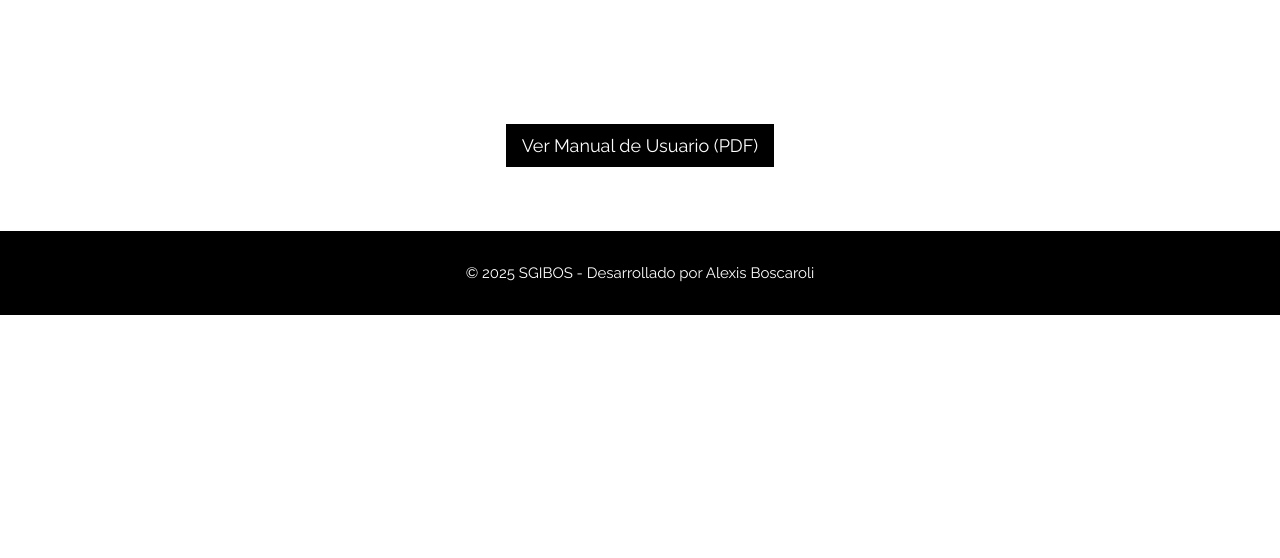
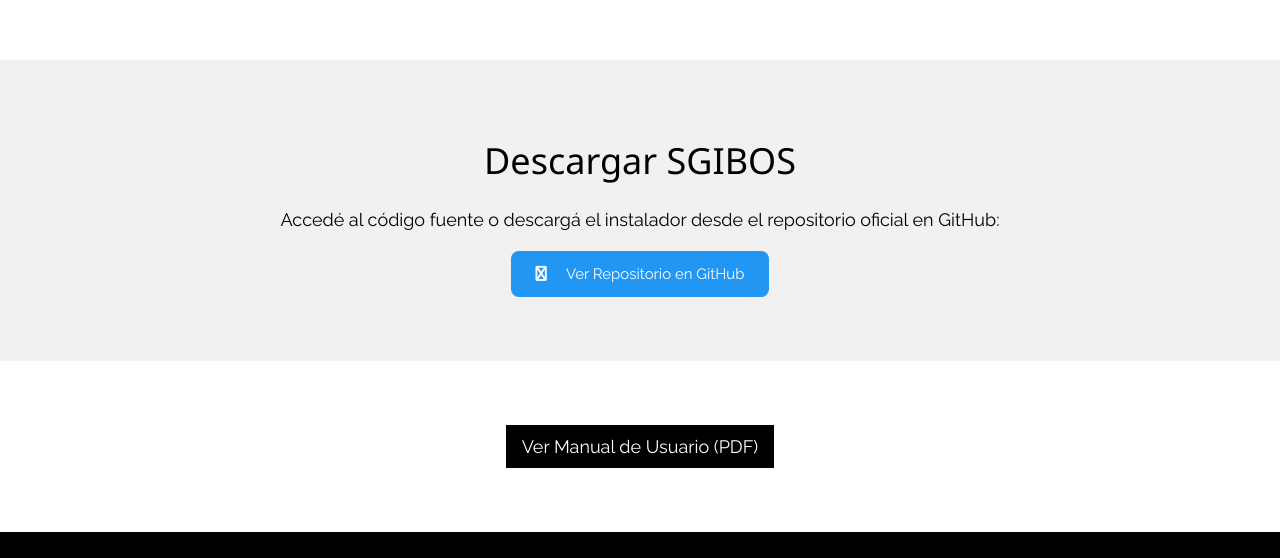
Before and after one commit to BoscaroliAlexis/SGIBOSweb, a plain HTML site: page index.html in a window 1280 px wide. Shown: the part 1606-2164 px from the top of the page. Before the commit the page ends 1921 px from the top, so only its background shows below. Drawn offline with nearby package versions, Linux system fonts and the light colour scheme.

Commit message:
cambiado el video y añadido la seccion de github

```diff
--- a/index.html
+++ b/index.html
@@ -6,6 +6,7 @@
   <meta name="viewport" content="width=device-width, initial-scale=1">
   <link rel="stylesheet" href="https://www.w3schools.com/w3css/4/w3.css">
   <link rel="stylesheet" href="https://fonts.googleapis.com/css?family=Raleway">
+  <link rel="stylesheet" href="https://cdnjs.cloudflare.com/ajax/libs/font-awesome/6.4.0/css/all.min.css">
   <style>
     body, h1 {
       font-family: "Raleway", sans-serif;
@@ -58,8 +59,18 @@
   <!-- Video de YouTube -->
   <div class="w3-container w3-padding-64 w3-center">
     <h2>Demo en Video</h2>
-    <iframe width="560" height="315" src="https://www.youtube.com/embed/TU_VIDEO_ID_AQUI" title="Demo SGIBOS" frameborder="0" allowfullscreen></iframe>
+    <iframe width="560" height="315" src="https://youtu.be/hiJC9tzLlBg?si=4lIUge8cXK8Re-VP" title="Demo SGIBOS" frameborder="0" allowfullscreen></iframe>
   </div>
+
+  <!-- Sección de GitHub -->
+  <div class="w3-container w3-padding-64 w3-light-grey w3-center">
+    <h2 class="w3-xxlarge w3-text-black">Descargar SGIBOS</h2>
+    <p class="w3-large">Accedé al código fuente o descargá el instalador desde el repositorio oficial en GitHub:</p>
+    <a href="https://github.com/BoscaroliAlexis/SGIBOS" class="w3-button w3-blue w3-padding-large w3-hover-black w3-round-large" target="_blank">
+      <i class="fa fa-github w3-margin-right"></i> Ver Repositorio en GitHub
+    </a>
+  </div>
+
 
   <!-- Enlace al manual -->
   <div class="w3-container w3-padding-64 w3-center">
```
